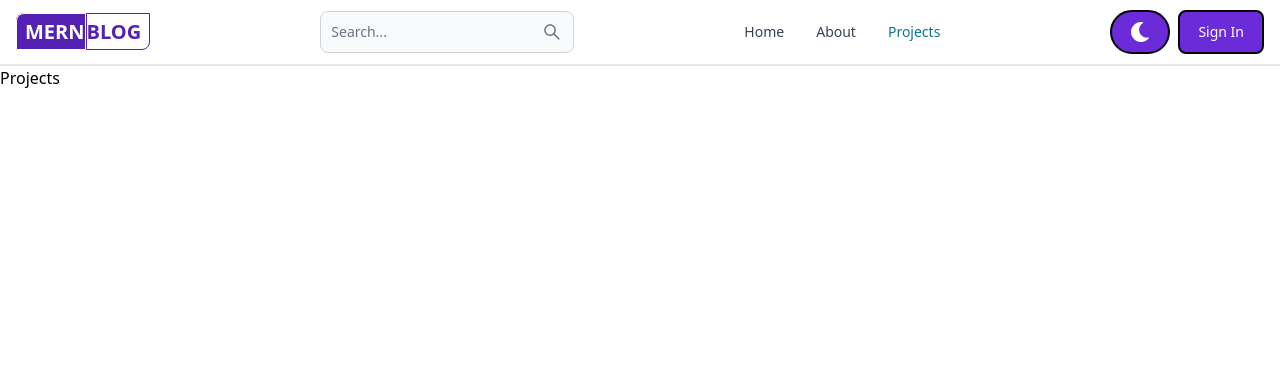
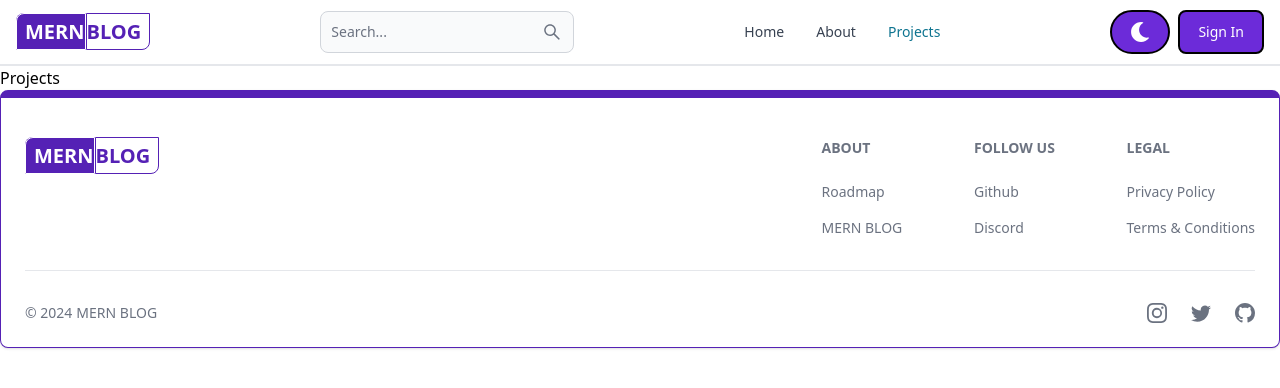
Before and after one commit to vamshi-2003/blog-website, a React (Vite) app in the folder client/: page /projects in a window 1280 px wide. Shown: the top 388 px of the page. Built offline with nearby package versions, Linux system fonts and the light colour scheme.

Commit message:
Footer created

```diff
--- a/client/src/App.jsx
+++ b/client/src/App.jsx
@@ -7,6 +7,7 @@
 import SignIn from './pages/SignIn'
 import Projects from './pages/Projects'
 import Header from './components/Header'
+import Footer from './components/Footer';
 export default function App() {
   return (
     <BrowserRouter>
@@ -19,6 +20,7 @@
       <Route path="/dashboard" element={<Dashboard/>}/>
       <Route path="/projects" element={<Projects/>}/>
     </Routes>
+    <Footer/>
     </BrowserRouter>
   )
 }
--- /dev/null
+++ b/client/src/components/Footer.jsx
@@ -0,0 +1,77 @@
+import { Footer } from 'flowbite-react';
+import { Link } from 'react-router-dom';
+import { BsFacebook, BsInstagram, BsTwitter, BsGithub} from 'react-icons/bs';
+export default function FooterCom() {
+  return (
+    <Footer container className='border border-t-8 border-purple-800'>
+      <div className='w-full max-w-7xl mx-auto'>
+        <div className='grid w-full justify-between sm:flex md:grid-cols-1'>
+          <div className='mt-5'>
+            <Link
+              to='/'
+              className='self-center whitespace-nowrap text-lg sm:text-xl font-semibold dark:text-white'
+            >
+                <span className='pl-2 py-1 bg-purple-800 hover:bg-purple-950 border border-white rounded-tl-lg text-white '>MERN</span>
+                <span className='pr-2 py-1 bg-white border border-purple-800 hover:border-purple-950 rounded-br-lg text-purple-800 hover:text-purple-950 '>BLOG</span>
+            </Link>
+          </div>
+          <div className='grid grid-cols-2 gap-8 mt-4 sm:grid-cols-3 sm:gap-6'>
+            <div>
+              <Footer.Title title='About'/>
+              <Footer.LinkGroup col>
+                <Footer.Link
+                  href='https://roadmap.sh/'
+                  target='_blank'
+                  rel='noopener noreferrer'
+                >
+                  Roadmap
+                </Footer.Link>
+                <Footer.Link
+                  href='/about'
+                  target='_blank'
+                  rel='noopener noreferrer'
+                >
+                  MERN BLOG
+                </Footer.Link>
+              </Footer.LinkGroup>
+            </div>
+            <div>
+              <Footer.Title title='Follow us' />
+              <Footer.LinkGroup col>
+                <Footer.Link
+                  href='https://github.com/vamshi-2003'
+                  target='_blank'
+                  rel='noopener noreferrer'
+                >
+                  Github
+                </Footer.Link>
+                <Footer.Link href='#'>Discord</Footer.Link>
+              </Footer.LinkGroup>
+            </div>
+            <div>
+              <Footer.Title title='Legal' />
+              <Footer.LinkGroup col>
+                <Footer.Link href='#'>Privacy Policy</Footer.Link>
+                <Footer.Link href='#'>Terms &amp; Conditions</Footer.Link>
+              </Footer.LinkGroup>
+            </div>
+          </div>
+        </div>
+        <Footer.Divider />
+        <div className='w-full sm:flex sm:items-center sm:justify-between'>
+          <Footer.Copyright
+            href='#'
+            by="MERN BLOG"
+            year={new Date().getFullYear()}
+          />
+          <div className="flex gap-6 sm:mt-0 mt-4 sm:justify-center">
+            <Footer.Icon href='https://www.instagram.com/_vamshi_2003_/' icon={BsInstagram}/>
+            <Footer.Icon href='https://twitter.com/evamshivardhan' icon={BsTwitter}/>
+            <Footer.Icon href='https://github.com/vamshi-2003' icon={BsGithub}/>
+
+          </div>
+        </div>
+      </div>
+    </Footer>
+  );
+}
```
